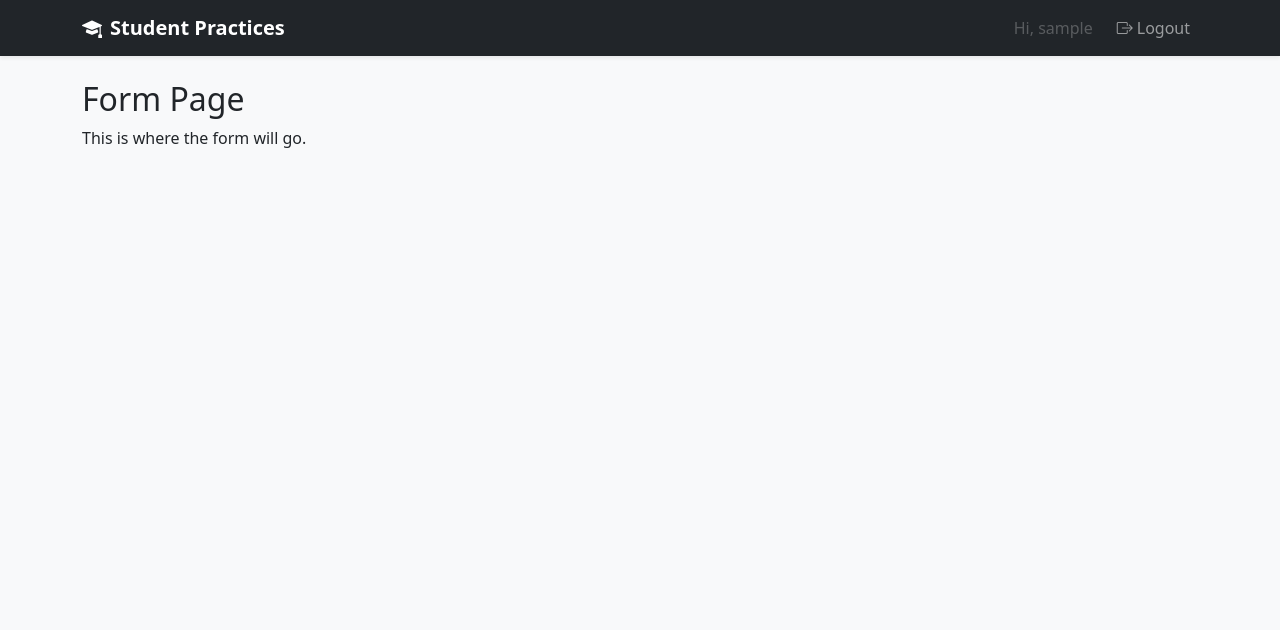
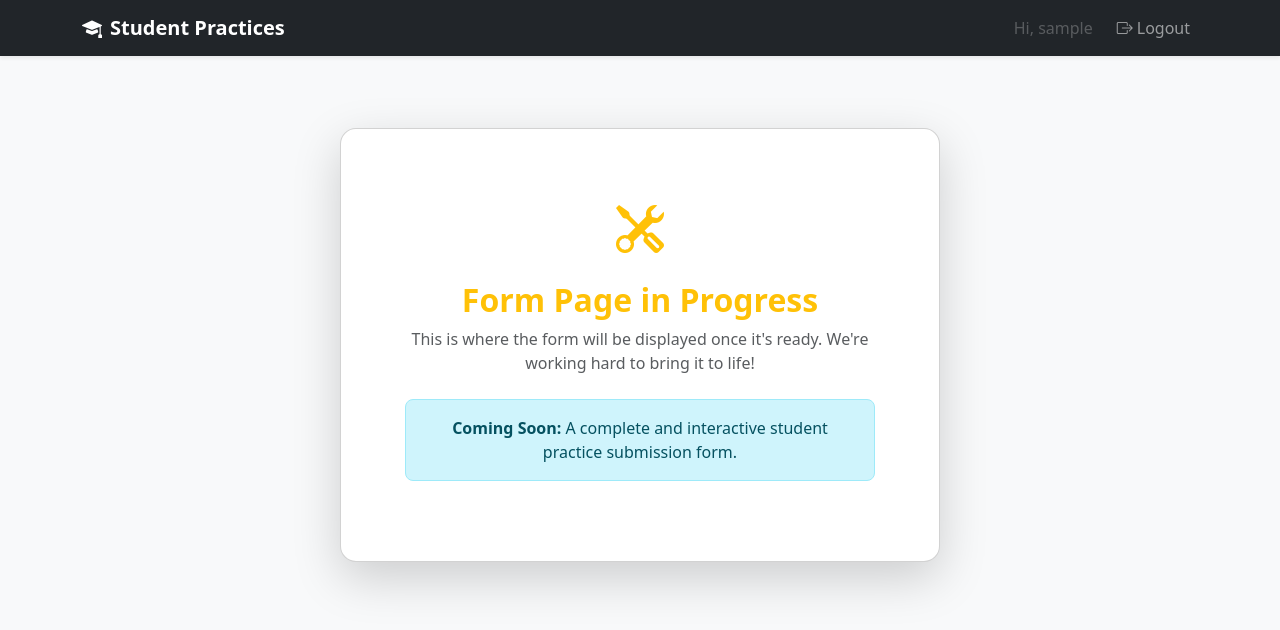
Before and after one commit to codingburgas/2425-11-g-pp-student-practices-assignment-team10, a Flask app: page /form in a window 1280 px wide. Shown: the top 630 px of the page. Run offline with Flask 3, Linux system fonts and the light colour scheme; the visitor is signed in with stand-in values (Sample User, id 1); some libraries are stand-ins or nearby versions.

Commit message:
Make changes in the files related to the form

```diff
--- a/flaskProject/templates/form_placeholder.html
+++ b/flaskProject/templates/form_placeholder.html
@@ -1,6 +1,23 @@
 {% extends "base.html" %}
 
+{% block title %}Form Placeholder{% endblock %}
+
 {% block content %}
-  <h2>Form Page</h2>
-  <p>This is where the form will go.</p>
+<div class="d-flex justify-content-center align-items-center min-vh-80 py-5">
+  <div class="card shadow-lg p-5 rounded-4 text-center" style="max-width: 600px; width: 100%;">
+    <div class="card-body">
+      <div class="mb-3">
+        <i class="bi bi-tools text-warning" style="font-size: 3rem;"></i>
+      </div>
+      <h2 class="fw-bold text-warning">Form Page in Progress</h2>
+      <p class="text-muted mb-4">
+        This is where the form will be displayed once it's ready. We're working hard to bring it to life!
+      </p>
+
+      <div class="alert alert-info rounded-3">
+        <strong>Coming Soon:</strong> A complete and interactive student practice submission form.
+      </div>
+    </div>
+  </div>
+</div>
 {% endblock %}
```
Also changed, not shown: flaskProject/templates/profile.html (+17 -5 lines).
